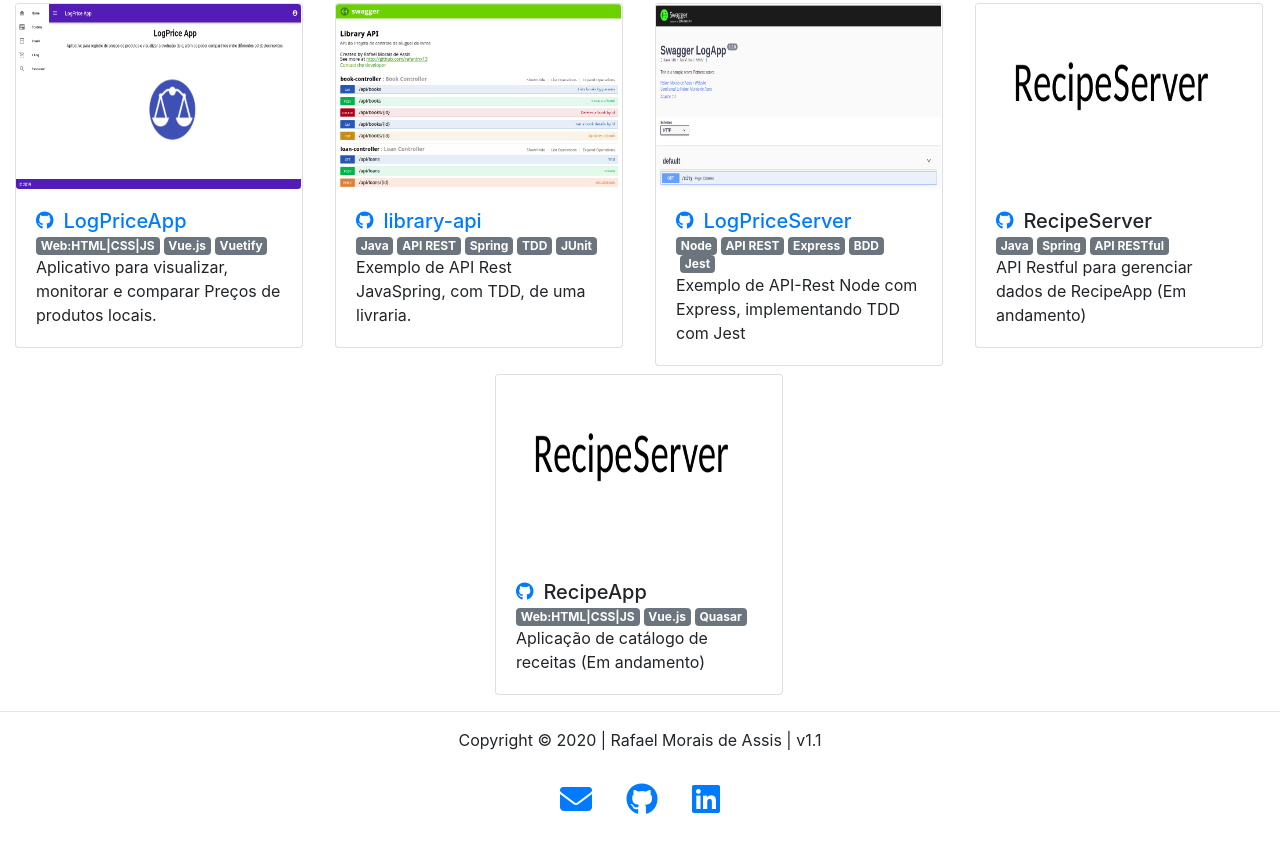
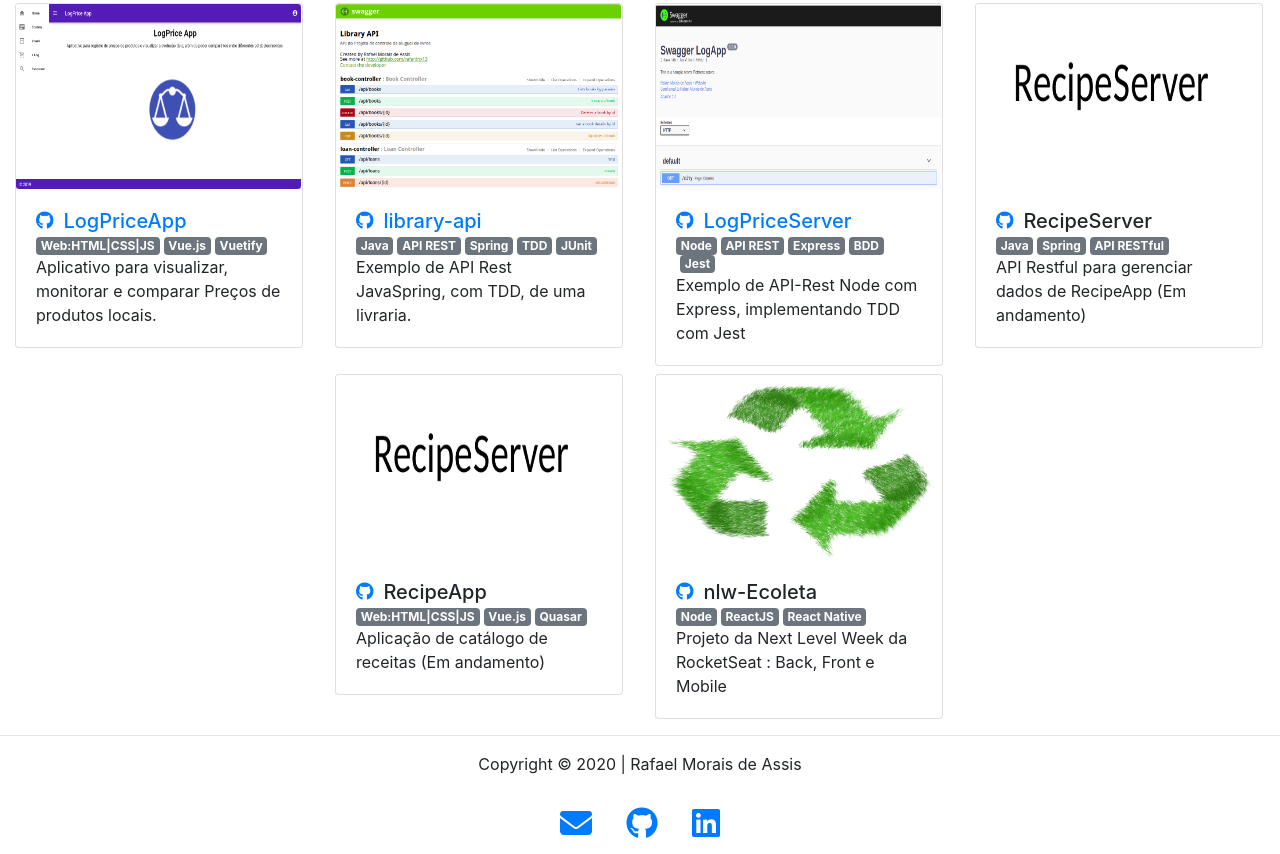
Before and after one commit to rafanthx13/rafanthx13.github.io, a plain HTML site: page index.html in a window 1280 px wide. Shown: the part 1268-2122 px from the top of the page. Before the commit the page ends 2098 px from the top, so only its background shows below. Drawn offline with nearby package versions, Linux system fonts and the light colour scheme; a script that the page names is missing.

Commit message:
Insert nlw-ecoleta repository

```diff
--- a/index.html
+++ b/index.html
@@ -219,13 +219,33 @@
 				</div>
 			</div>
 
+			<div class="col-lg-3 mt-2 project">
+				<div class="card" style="width: 18rem;">
+				  <img src="imgs/projects/nlw-ecoleta.png" class="card-img-top thumbnail rounded-sm" alt="...">
+				  <div class="card-body text-wrap">
+				  	<div class="d-flex flex-row">
+				  	<a href="https://github.com/rafanthx13/nlw-ecoleta">
+				  		<i class="fab fa-github git-link"></i>
+				  	</a>
+		  			<h5 class="card-title">nlw-Ecoleta</h5>
+				  	</div>
+				  		<div class="badge-content">
+			  			<span class="badge badge-secondary">Node</span>
+			  			<span class="badge badge-secondary ml-1">ReactJS</span>
+						<span class="badge badge-secondary ml-1">React Native</span>
+			  		</div>
+				    <p class="card-text">Projeto da Next Level Week da RocketSeat : Back, Front e Mobile</p>
+				  </div>
+				</div>
+			</div>
+
 		</div>
 	</section>
 
 	<hr class="featurette-divider">
 
 	<footer class="text-center">
-		<p id="copyright">Copyright &copy; 2020 | Rafael Morais de Assis | v1.1</p>
+		<p id="copyright">Copyright &copy; 2020 | Rafael Morais de Assis</p>
 		<a href="mailto:rafaassis15@gmail.com">
 			<i  class=" social-media-icon fas fa-envelope"></i>
 		</a>
```
Also changed, not shown: imgs/projects/nlw-ecoleta.png (added), scripts.js (deleted).
